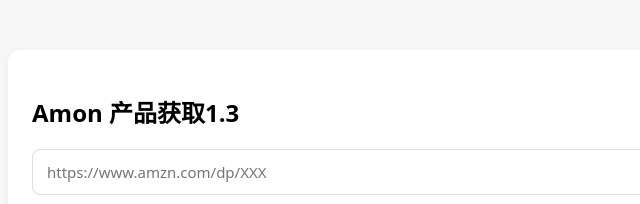
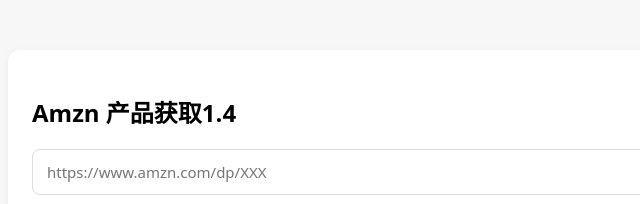
Before and after one commit to liuliucai/Amzn-SearchBot-UA, a website: page public/index.html in a window 1280 px wide. Shown: the top 204 px of the page, 252-892 px from the left. Drawn offline with Linux system fonts and the light colour scheme.

Commit message:
Update index.html

```diff
--- a/public/index.html
+++ b/public/index.html
@@ -22,7 +22,7 @@
 <body>
 
 <div class="card">
-  <h2>Amon 产品获取1.3</h2>
+  <h2>Amzn 产品获取1.4</h2>
   <input id="url" placeholder="https://www.amzn.com/dp/XXX">
   <button onclick="startCrawl()">开始获取</button>
 </div>
```
